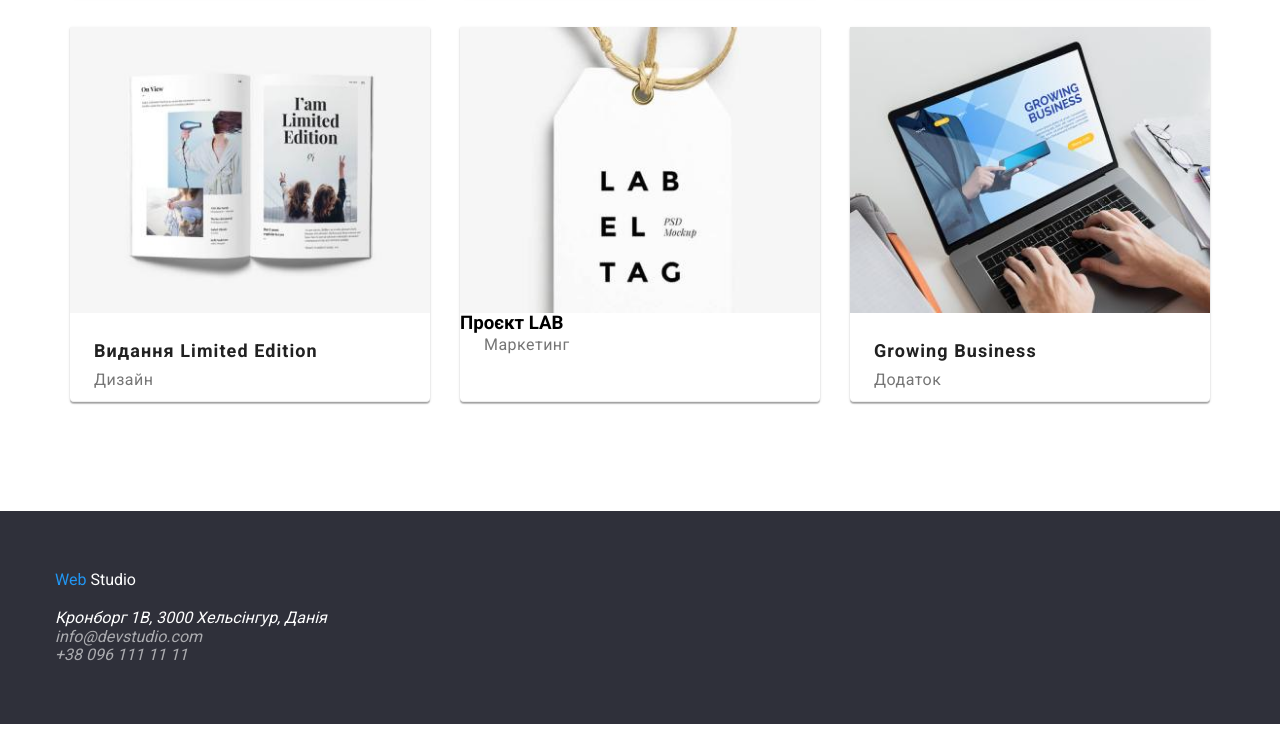
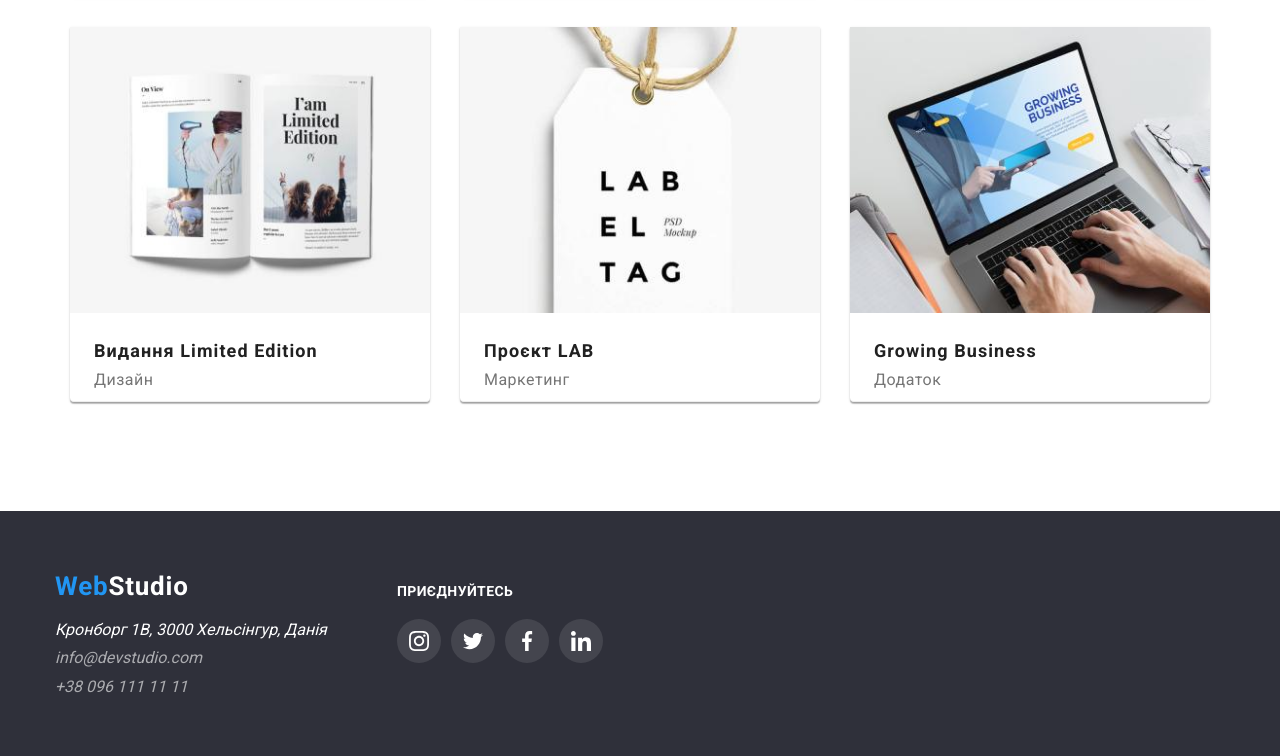
Before and after one commit to Nkoblianskyi/tutorial, a plain HTML site: page portfolio.html in a window 1280 px wide. Shown: the part 1065-1821 px from the top of the page. Before the commit the page ends 1789 px from the top, so only its background shows below. Drawn offline with nearby package versions, Linux system fonts and the light colour scheme.

Commit message:
module 4

```diff
--- a/css/styles.css
+++ b/css/styles.css
@@ -204,11 +204,11 @@ a:focus{
     padding-bottom: 50px;
 }
 .hero-btn {
-    width: 216px;
     height: 50px;
     flex-shrink: 0;
     border-radius: 4px;
     background: var(--background-btn--);
+    border-color: var(--background-btn--);
     box-shadow: 0px 4px 4px 0px rgba(0, 0, 0, 0.15);
     color: var(--hero-title--);
     text-align: center;
@@ -216,6 +216,7 @@ a:focus{
     font-weight: 700;
     line-height: 1.87; /* 187.5% */
     letter-spacing: 0.96px;
+    padding: 10px 32px;
 }
 
 .button{
@@ -282,9 +283,6 @@ a:focus{
     align-items: center;
     justify-content: center;
     margin-bottom: 50px;
-
-}
-.gallery-items{
     color: #212121;
     text-align: center;
     font-size: 36px;
@@ -431,33 +429,32 @@ a:focus{
     margin-right: 30px;
 }
 
-.customers-list-item{
-    width: 170px;
-    height: 92px;
-    flex-shrink: 0;
-    border-radius: 4px;
-    border: 1px solid #AFB1B8;
+.customers-item-link {
+    padding: 16px 32px;
     display: flex;
     align-items: center;
     justify-content: center;
+    flex-shrink: 0;
+    border-radius: 4px;
+    border: 1px solid var(--customers-icon--);
 }
 
 .customers-item-icon {
     fill: var(--customers-icon--);
 }
 
-.customers-list-item:hover,
-.customers-list-item:focus {
-    color: var(--active--);
+.customers-item-link:hover ,
+.customers-item:focus {
+    border-color: var(--active--);
 }
 
 .customers-item-link:hover .customers-item-icon,
-.customers-item-link:focus .customers-item-icon {
+.customers-item-link:focus .customers-item-icon{
     fill: var(--active--);
-    color: var(--active--);
 }
 
-/*--------------Footer-------------*/
+/*------------------Footer----------------------*/
+
 .footer{
     background-color: #2F303A;
 }
@@ -531,6 +528,12 @@ a:focus{
 .footer-social-item {
     width: 44px;
     height: 44px;
+}
+
+
+.footer-social-link {
+    width: 100%;
+    height: 100%;
     border-radius: 50%;
     background-color: rgba(255, 255, 255, 0.10);
     display: flex;
@@ -550,8 +553,8 @@ a:focus{
     justify-content: center;
 }
 
-.footer-social-item:hover,
-.footer-social-item:focus{
+.footer-social-link:hover,
+.footer-social-link:focus{
     background-color: #2196F3;
     scale: 1.3;
 }
--- a/portfolio.html
+++ b/portfolio.html
@@ -16,7 +16,7 @@
 <header class="header">
     <div class="menu-header container">
     <nav class="navigation">
-        <a class="logo-" href="./index.html"><span class="logo-header-left">Web</span><span class="logo-header-right">Studio</span>
+        <a class="logo" href="./index.html"><span class="logo-header-left">Web</span><span class="logo-header-right">Studio</span>
         </a>
             <div class="menu">
             <ul class="menu-list">
@@ -99,7 +99,7 @@
                 </li>
                 <li class="portfolio-items">
                     <img class="portfolio-photo" src="./images/proectlab.jpg" alt="штука на мотузці">
-                    <h3 class="titel-items">Проєкт LAB</h3>
+                    <h3 class="title-items">Проєкт LAB</h3>
                     <p class="text-items">Маркетинг</p>
                 </li>
                 <li class="portfolio-items">
@@ -113,27 +113,59 @@
 </main>
 <!-------------------------Footer-------------------------->
 <footer class="footer">
-    <div class="container">
+<div class="container footer-list">
     <div class="footer-logo">
-            <a class="logo-footer link" href="./index.html">
-                <span class="logo-footer-left">Web</span>
-                <span class="logo-footer-right">Studio</span>
+        <a class="footer-logo-link" href="./index.html">
+            <span class="logo-footer-left">Web</span><span class="logo-footer-right">Studio</span>
         </a>
-        </div>
     <address class="address">
-            <ul class="footer-ul">
-                <li class="footer-contact">
+        <ul class="footer-address-list">
+            <li class="footer-address-item">
                 <a class="map" target="blank" rel="noopener noreferrer" href="https://maps.app.goo.gl/AFyEZ38HmAE176y47">Кронборг 1B, 3000 Хельсінгур, Данія</a>
             </li>
-                <li class="footer-contact">
+            <li class="footer-address-item">
                 <a class="contact-mail" href="milto:info@devstudio.com ">info@devstudio.com</a>
             </li>
-                <li class="footer-contact">
+            <li class="footer-address-item">
                 <a class="contact-tel" href="tel:+38961111111">+38 096 111 11 11</a>
             </li>
         </ul>
     </address>
     </div>
+        <div class="footer-social">
+            <h3 class="footer-social-title">приєднуйтесь</h3>
+            <ul class="footer-social-list">
+                <li class="footer-social-item">
+                    <a href="" class="footer-social-link">
+                        <svg class="footer-social-icon" width="20" height="20">
+                            <use href="./images/icons.svg#icon-instagram"></use>
+                        </svg>
+                    </a>
+                </li>
+                <li class="footer-social-item">
+                    <a href="" class="footer-social-link">
+                        <svg class="footer-social-icon" width="20" height="20">
+                            <use href="./images/icons.svg#icon-twitter"></use>
+                        </svg>
+                    </a>
+                </li>
+                <li class="footer-social-item">
+                    <a href="" class="footer-social-link">
+                        <svg class="team-social-icon" width="20" height="20">
+                            <use href="./images/icons.svg#icon-facebook"></use>
+                        </svg>
+                    </a>
+                </li>
+                <li class="footer-social-item">
+                    <a href="" class="footer-social-link">
+                        <svg class="footer-social-icon" width="20" height="20">
+                            <use href="./images/icons.svg#icon-linkedin"></use>
+                        </svg>
+                    </a>
+                </li>
+            </ul>
+        </div>
+</div>
 </footer>
 </body>
 </html>
```
Also changed, not shown: index.html (+4 -4 lines), images/company.svg (deleted). Lines whose indentation alone changed are shown as unchanged.
